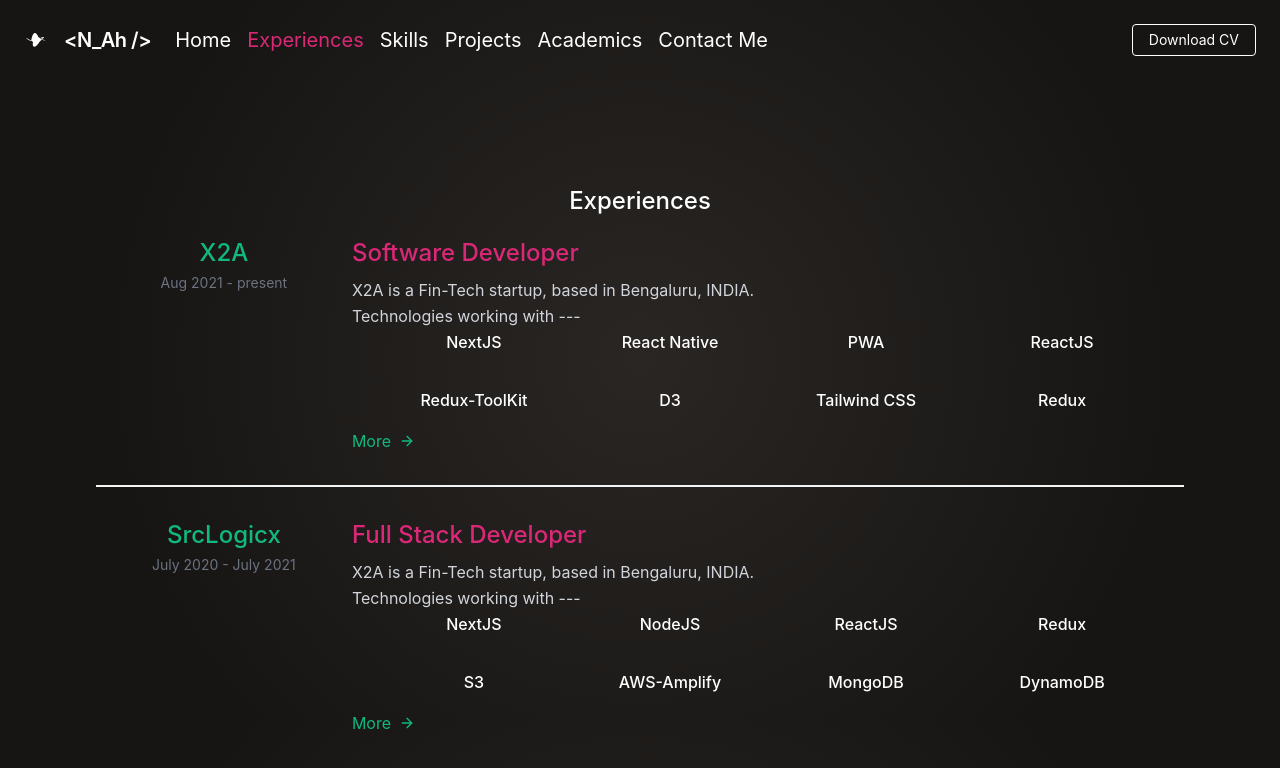
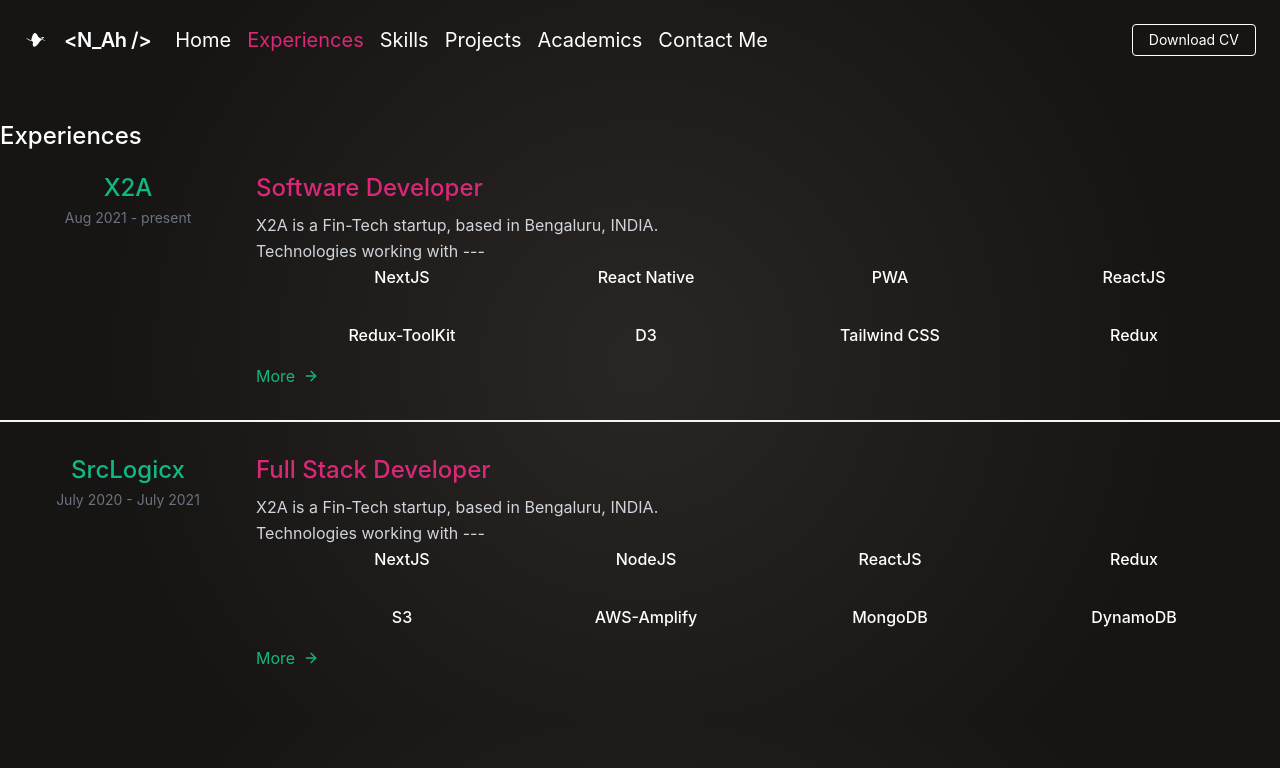
Before and after one commit to num-js/portfolio, a React (Create React App) app: page /experiences in a window 1280 px wide. Shown: the top 768 px of the page. Built offline with nearby package versions, Linux system fonts and the light colour scheme.

Commit message:
Moved App component to Home Component only

```diff
--- a/src/App.js
+++ b/src/App.js
@@ -8,9 +8,7 @@ const App = () => {
     return (
         <BrowserRouter>
             <Header />
-            <div className="App">
-                <RouterComponent />
-            </div>
+            <RouterComponent />
         </BrowserRouter>
     );
 }
--- a/src/RouterComponent.js
+++ b/src/RouterComponent.js
@@ -14,8 +14,10 @@ const RouterComponent = () => {
         <>
             <Switch>
                 <Route exact path={INDEX}>
-                    <ProfileText />
-                    <ProfilePicture />
+                    <div className="App">
+                        <ProfileText />
+                        <ProfilePicture />
+                    </div>
                 </Route>
                 <Route exact path={EXPERIENCES}>
                     <Experiences />
```
